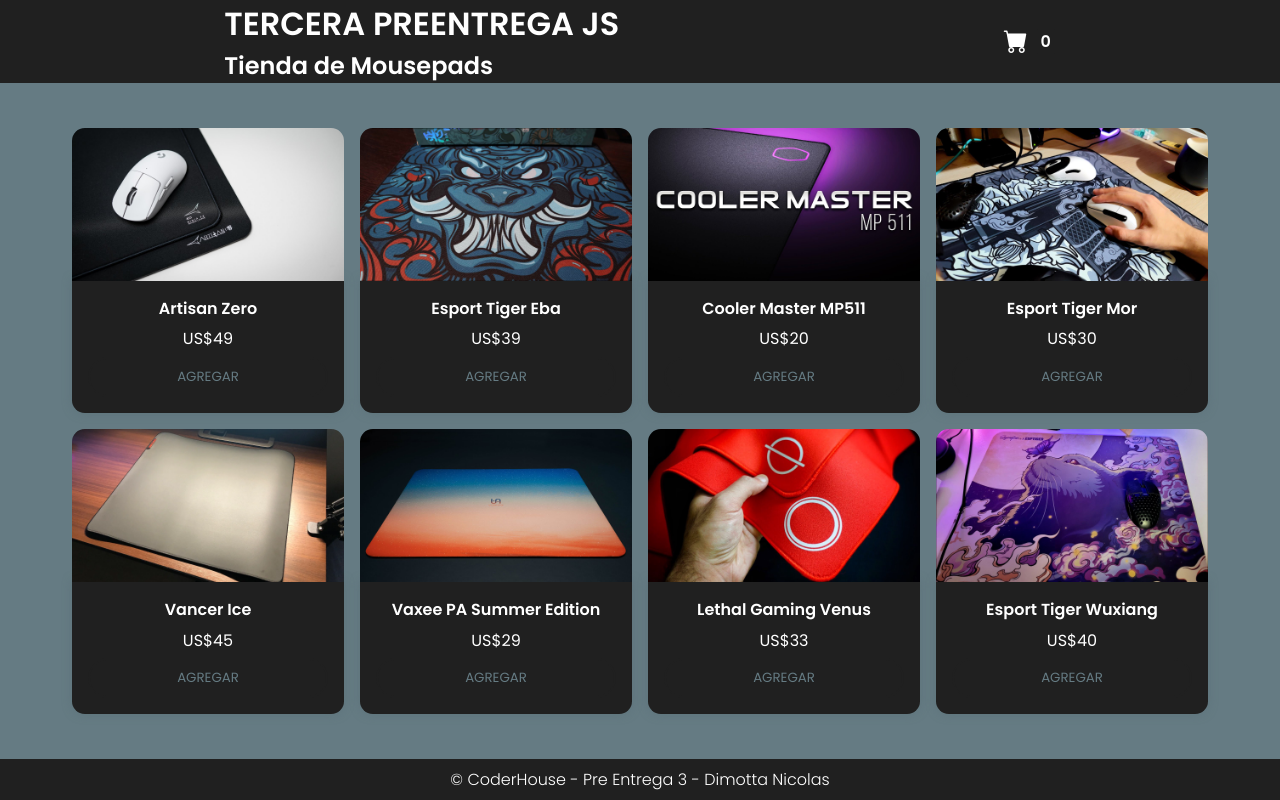
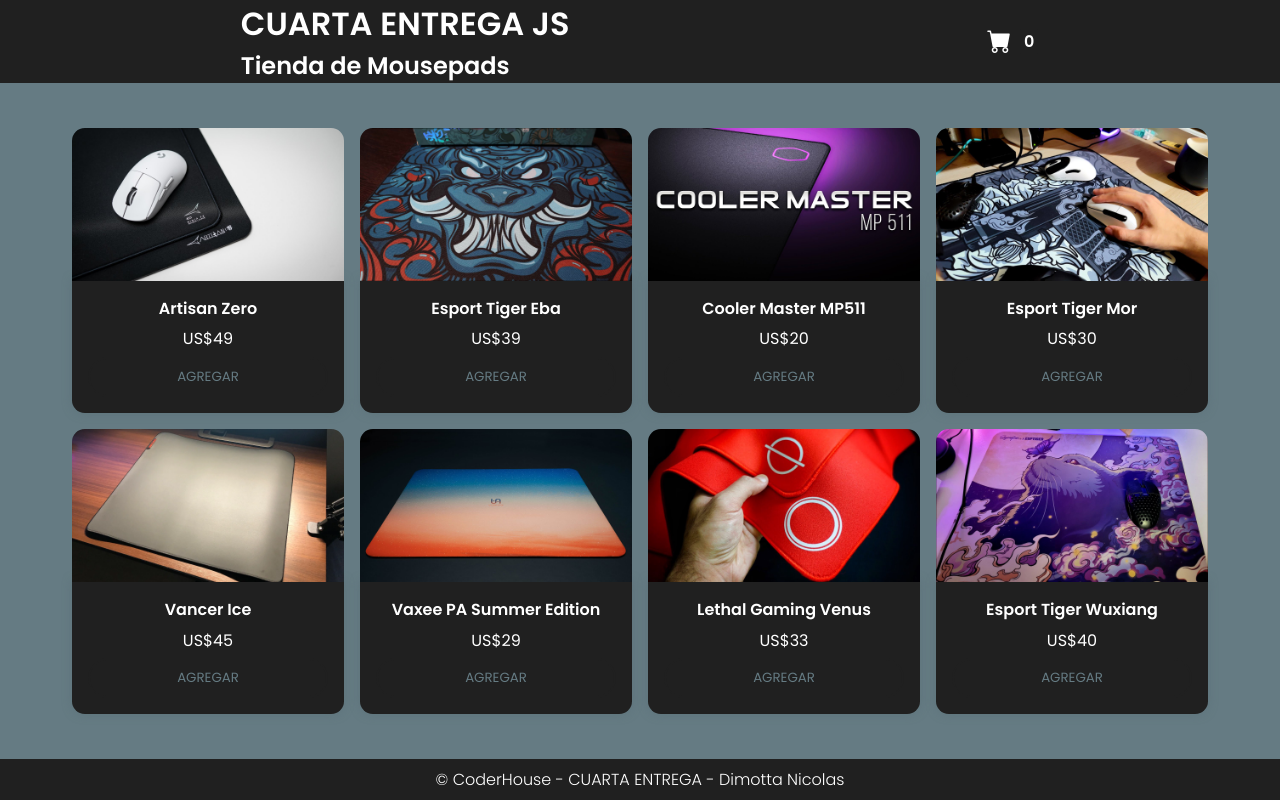
Before and after one commit to nicodimotta/preentrega-3-js, a plain HTML site: page index.html in a window 1280 px wide. Drawn offline with nearby package versions, Linux system fonts and the light colour scheme.

Commit message:
h1 y footer

```diff
--- a/index.html
+++ b/index.html
@@ -13,7 +13,7 @@
 <body>
     <header class="header">
         <div class="header-title">
-            <h1>TERCERA PREENTREGA JS</h1>
+            <h1>CUARTA ENTREGA JS</h1>
             <h2>Tienda de Mousepads</h2>
         </div>
 
@@ -32,7 +32,7 @@
     </main>
 
     <footer class="footer">
-        <p class="footer-p">© CoderHouse - Pre Entrega 3 - Dimotta Nicolas</p>
+        <p class="footer-p">© CoderHouse - CUARTA ENTREGA - Dimotta Nicolas</p>
     </footer>
 
     <script src="https://ajax.googleapis.com/ajax/libs/jquery/3.5.1/jquery.min.js"></script>
```
Also changed, not shown: pages/carrito.html (+2 -2 lines).
